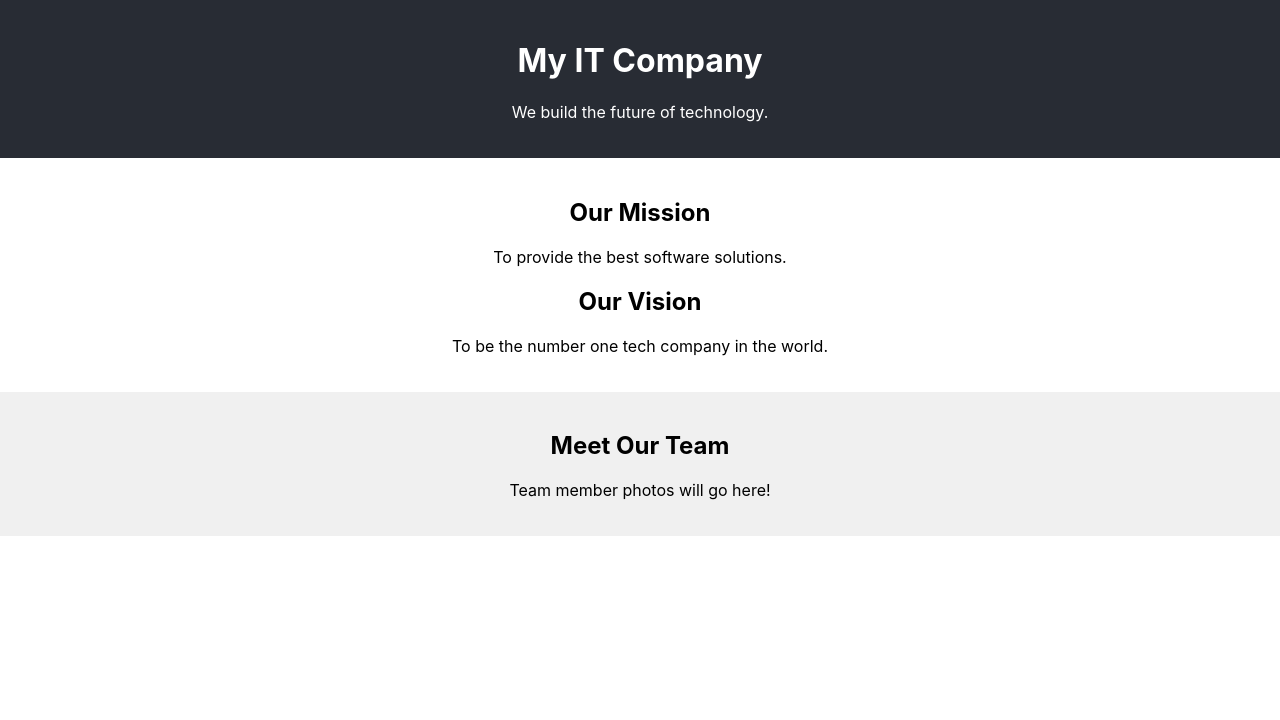
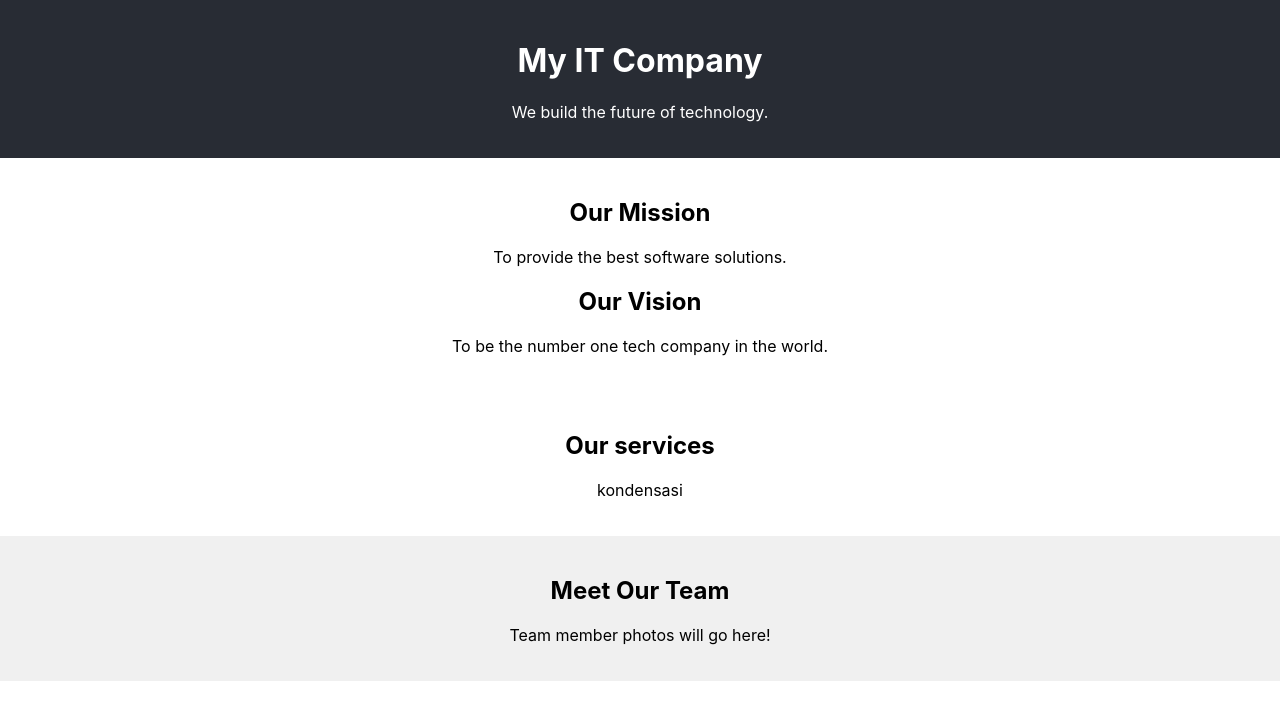
Before and after one commit to Aki-dev18/cat201-assignment-2, a React (Create React App) app: page / in a window 1280 px wide. Shown: the top 720 px of the page. Built offline with nearby package versions, Linux system fonts and the light colour scheme.

Commit message:
test test

```diff
--- a/src/App.js
+++ b/src/App.js
@@ -19,7 +19,13 @@ function App() {
         <p>To be the number one tech company in the world.</p>
       </section>
 
-      {/* SECTION 3: The Team */}
+      {/* SECTION 3: Our Service */}
+      <section style={{ padding: '20px' }}>
+        <h2>Our services</h2>
+        <p>kondensasi</p>
+      </section>
+
+      {/* SECTION 4: The Team */}
       <section style={{ padding: '20px', backgroundColor: '#f0f0f0' }}>
         <h2>Meet Our Team</h2>
         <p>Team member photos will go here!</p>
```
